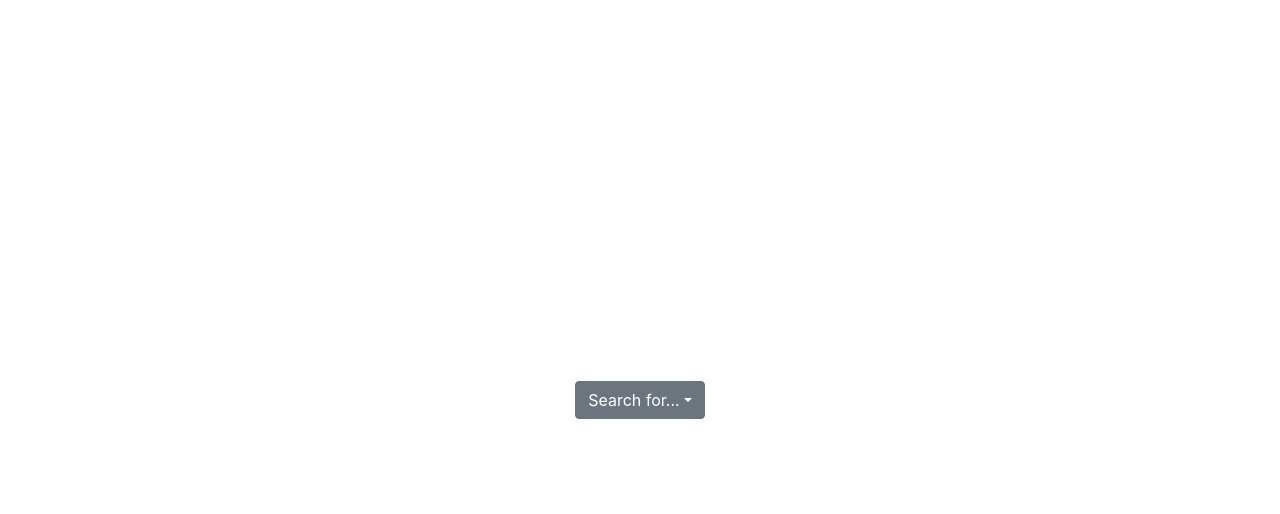
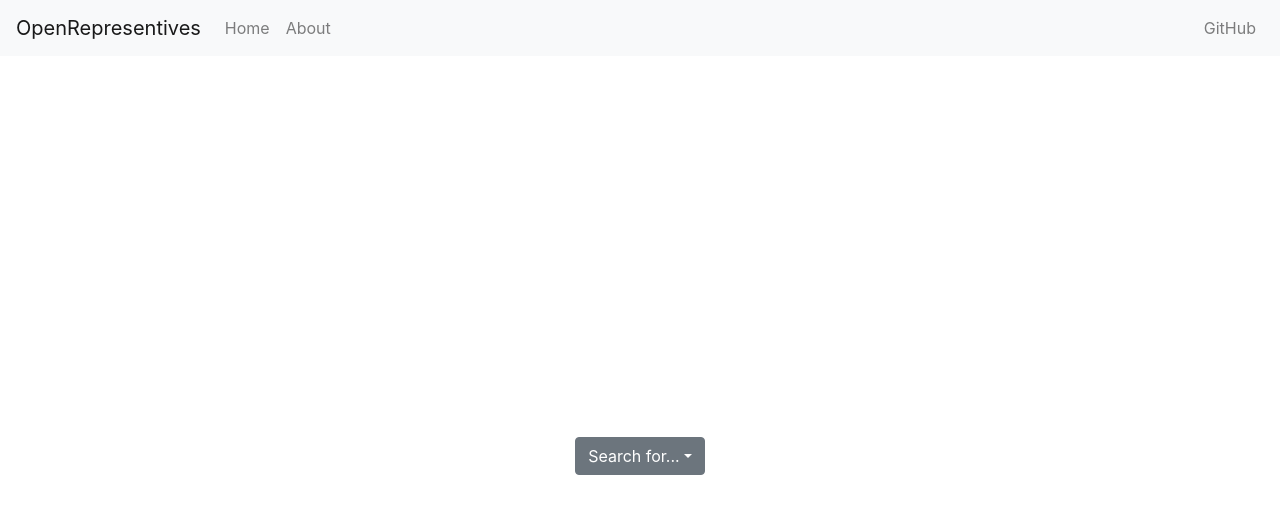
Before and after one commit to hegerdes/OpenRepresentatives-frontend, a Nuxt app: page / in a window 1280 px wide. Shown: the top 514 px of the page. Built offline with nearby package versions, Linux system fonts and the light colour scheme.

Commit message:
Added navbar

```diff
--- /dev/null
+++ b/components/NavBar.vue
@@ -0,0 +1,30 @@
+<template>
+  <div>
+    <b-navbar toggleable="sm" type="light" variant="light">
+      <b-navbar-toggle target="nav-text-collapse" />
+      <b-navbar-brand>OpenRepresentives</b-navbar-brand>
+
+      <b-collapse id="nav-text-collapse" is-nav>
+        <b-navbar-nav>
+          <b-nav-item href="#">
+            Home
+          </b-nav-item>
+          <b-nav-item href="#">
+            About
+          </b-nav-item>
+        </b-navbar-nav>
+        <b-navbar-nav class="ml-auto">
+          <b-nav-item href="https://github.com/hegerdes/OpenRepresentatives-frontend" target="_blank">
+            GitHub
+          </b-nav-item>
+        </b-navbar-nav>
+      </b-collapse>
+    </b-navbar>
+  </div>
+</template>
+
+<script>
+export default {
+  name: 'NavBar'
+}
+</script>
--- a/pages/index.vue
+++ b/pages/index.vue
@@ -1,4 +1,10 @@
 <template>
+  <div id="main">
+    <div id="nav-bar">
+      <NavBar
+        @update-data="refresh()"
+      />
+    </div>
     <div class="container">
       <div id="dropdown-search">
         <b-dropdown :text="searchMsg" class="m-md-2">
@@ -9,13 +15,16 @@
         </b-dropdown>
       </div>
     </div>
+  </div>
 </template>
 
 <script lang='ts'>
 import Vue from 'vue'
-import { BootstrapVue, DropdownPlugin } from 'bootstrap-vue'
+import { BootstrapVue, DropdownPlugin, BootstrapVueIcons } from 'bootstrap-vue'
+// import navbar from '~/components/navbar.vue'
 Vue.use(BootstrapVue)
 Vue.use(DropdownPlugin)
+Vue.use(BootstrapVueIcons)
 
 export default Vue.extend({
   data () {
```
Lines whose indentation alone changed are shown as unchanged.
